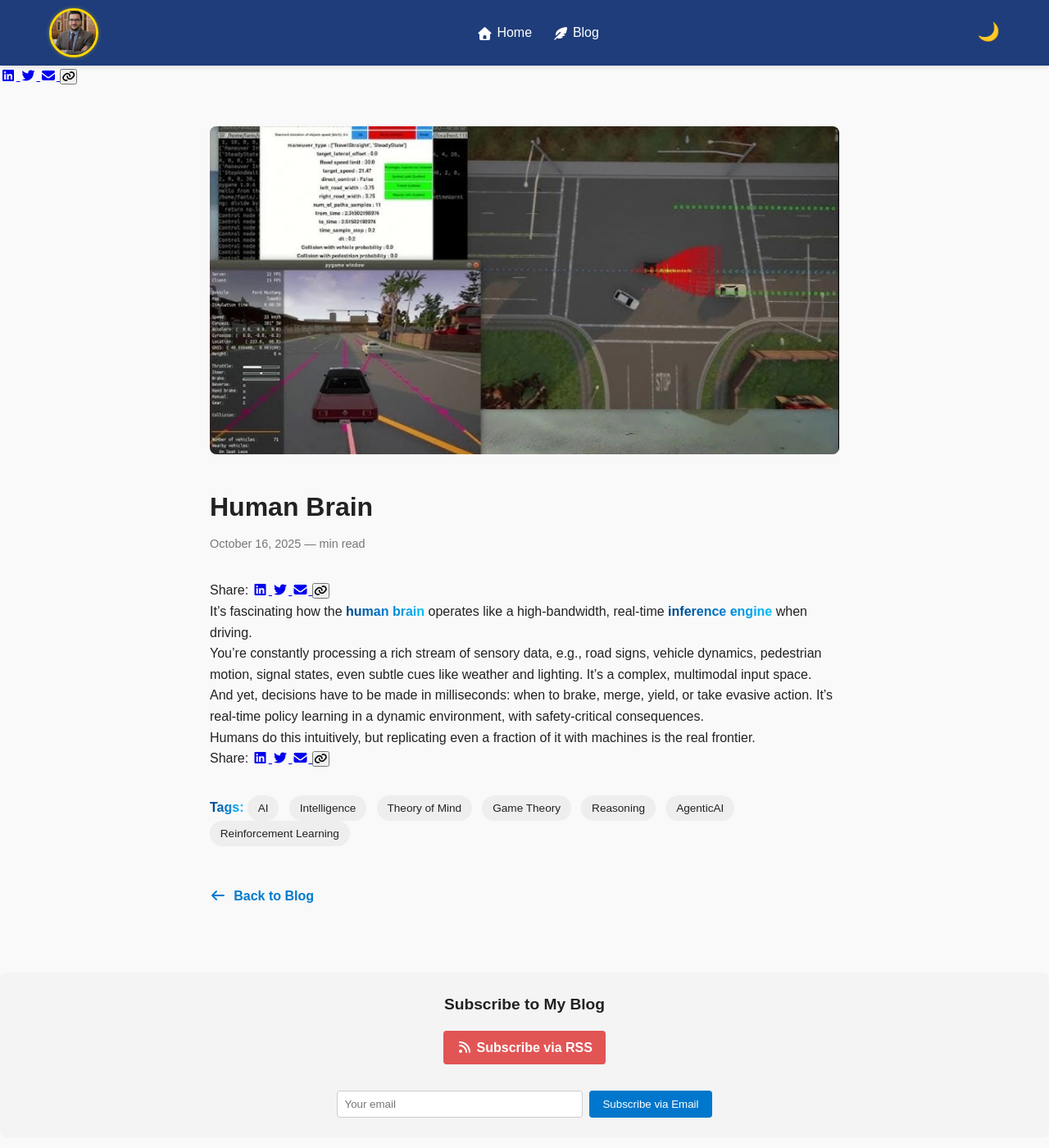
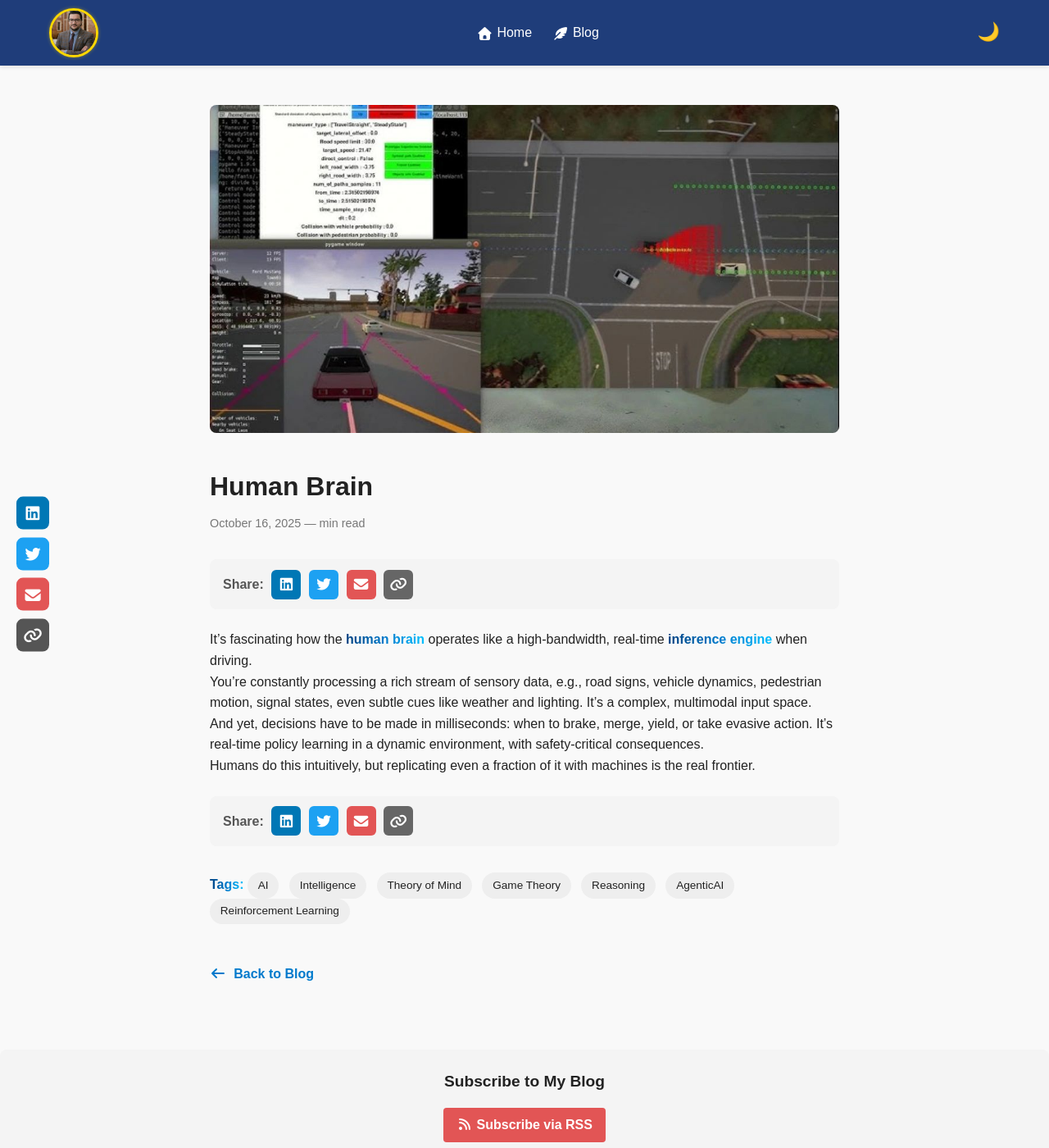
Before and after one commit to rodriguerizk/rodriguerizk.github.io, a Jekyll site: the page built from _posts/2025-11-16-human-brain.md, in a window 1280 px wide and 1400 px high. Shown: the whole window at 82% size. Built offline with Jekyll 4.4.1, drawn with Linux system fonts in a browser that asks for light colours; nearby versions of some CDN libraries.

Commit message:
Update style.css

```diff
--- a/css/style.css
+++ b/css/style.css
@@ -1240,3 +1240,111 @@ body.dark .post-tags .tag {
 body.dark .back-to-blog a {
   color: #4da3ff;
 }
+
+
+
+/* =========================
+   Post Social Share Bar
+========================= */
+
+.share-bar {
+  display: flex;
+  align-items: center;
+  gap: 0.6rem;
+  margin: 1.5rem 0;
+  padding: 0.8rem 1rem;
+  background: #f4f4f4;
+  border-radius: 8px;
+}
+
+.share-bar span {
+  font-weight: bold;
+  color: #555;
+}
+
+.share-btn {
+  display: flex;
+  align-items: center;
+  justify-content: center;
+  width: 36px;
+  height: 36px;
+  border-radius: 6px;
+  text-decoration: none;
+  color: white;
+  font-size: 1.1rem;
+  cursor: pointer;
+  border: none;
+  transition: transform 0.2s, opacity 0.2s;
+}
+
+.share-btn:hover {
+  transform: scale(1.1);
+  opacity: 0.9;
+}
+
+.share-btn.linkedin { background: #0077b5; }
+.share-btn.twitter  { background: #1da1f2; }
+.share-btn.email    { background: #e25555; }
+.share-btn.copy     { background: #666; color: #fff; }
+
+/* Dark mode compatibility */
+body.dark .share-bar {
+  background: #1d1d1d;
+}
+
+body.dark .share-bar span {
+  color: #ddd;
+}
+
+
+/* =========================
+   Floating Share Bar
+========================= */
+.floating-share {
+  position: fixed;
+  top: 50%;
+  left: 20px;
+  transform: translateY(-50%);
+  display: flex;
+  flex-direction: column;
+  gap: 0.6rem;
+  z-index: 999;
+}
+
+.floating-share .share-btn {
+  width: 40px;
+  height: 40px;
+  border-radius: 8px;
+  display: flex;
+  align-items: center;
+  justify-content: center;
+  color: white;
+  text-decoration: none;
+  font-size: 1.2rem;
+  border: none;
+  cursor: pointer;
+  transition: transform 0.2s ease, opacity 0.2s ease;
+}
+
+.floating-share .share-btn:hover {
+  transform: scale(1.12);
+  opacity: 0.9;
+}
+
+/* Button colors */
+.floating-share .linkedin { background: #0077b5; }
+.floating-share .twitter  { background: #1da1f2; }
+.floating-share .email    { background: #e25555; }
+.floating-share .copy     { background: #555; }
+
+/* Dark mode */
+body.dark .floating-share .copy {
+  background: #777;
+}
+
+/* Responsive: hide floating bar on phones */
+@media (max-width: 900px) {
+  .floating-share {
+    display: none;
+  }
+}
```
